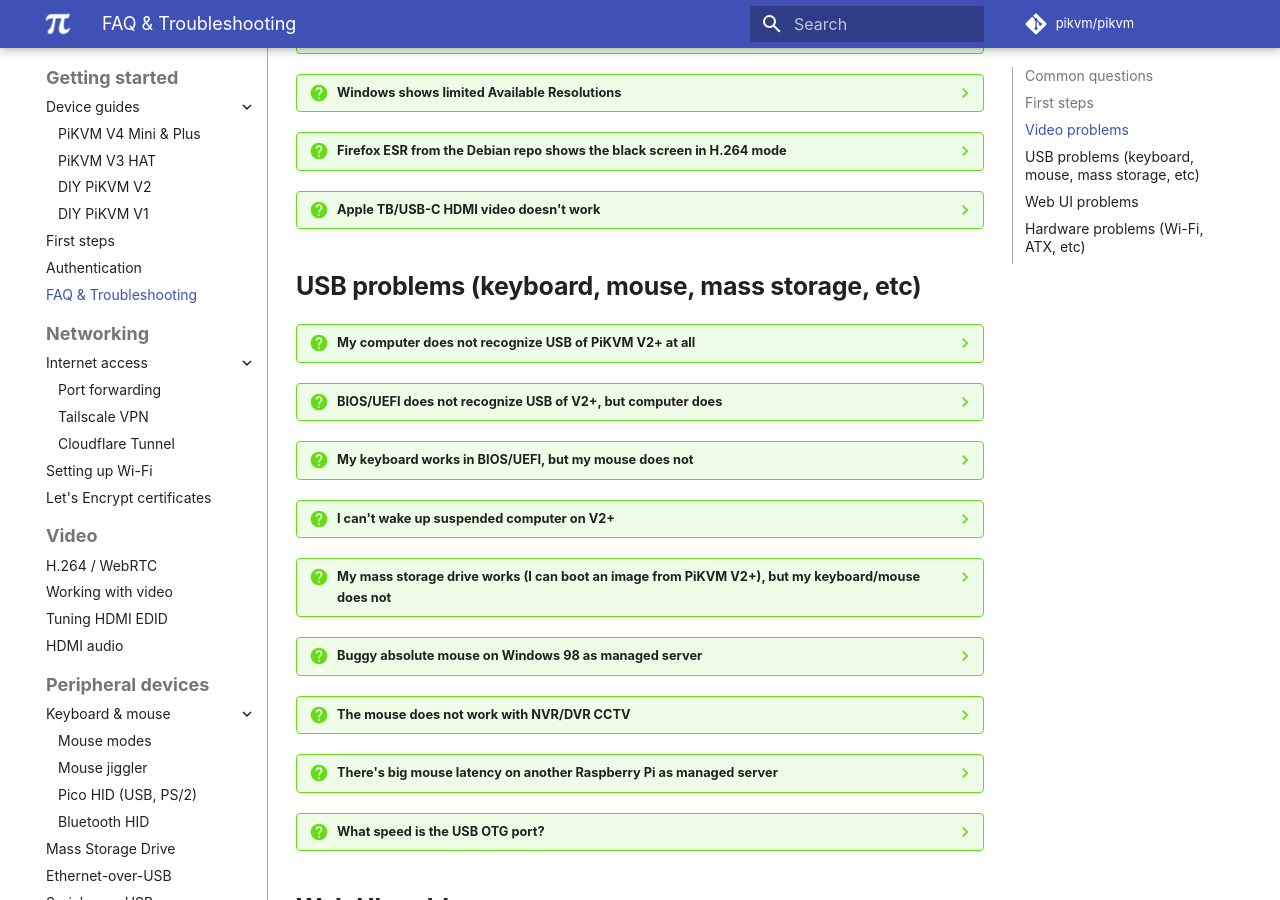
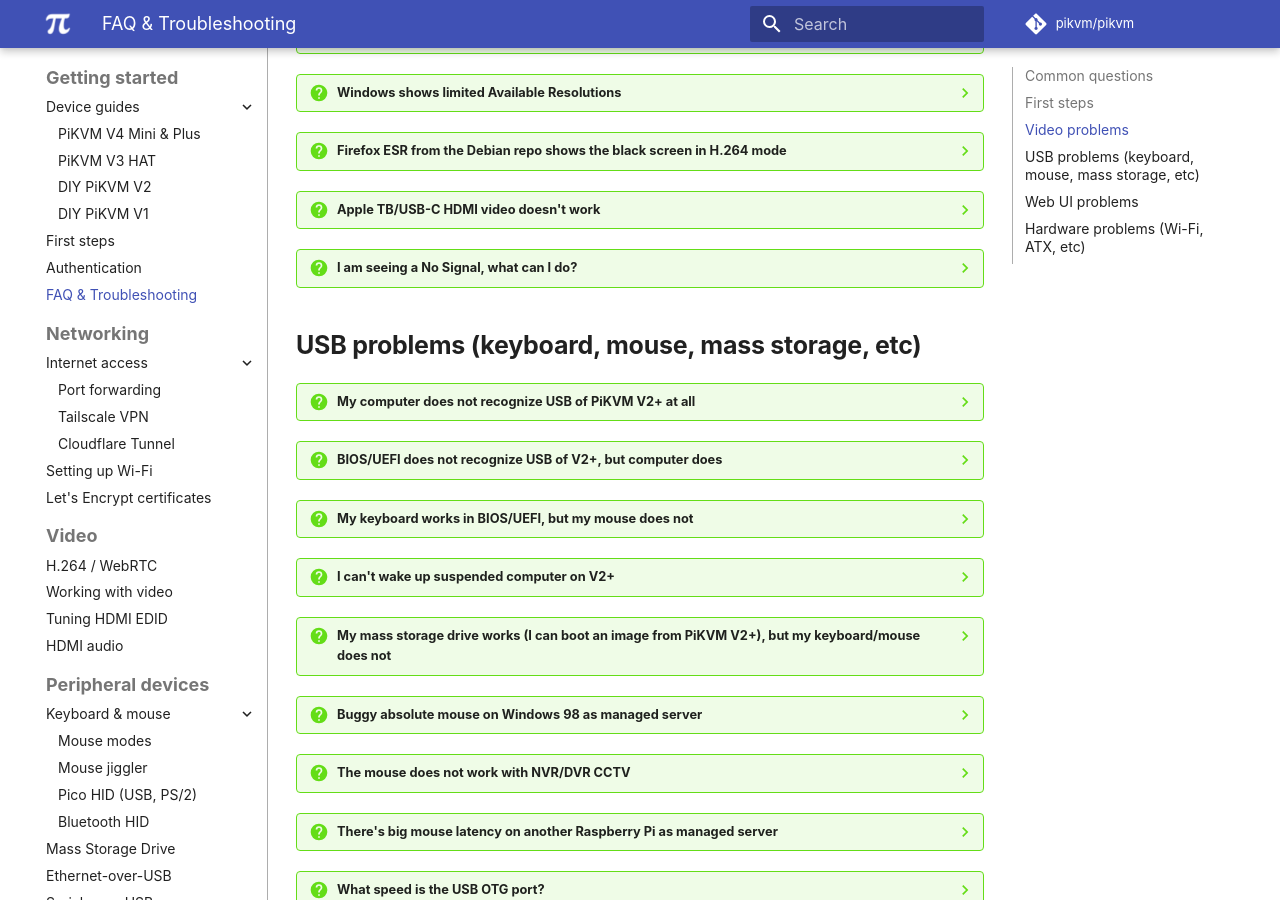
Before and after one commit to pikvm/pikvm, an MkDocs documentation site: the page built from docs/faq.md, in a window 1280 px wide and 900 px high, scrolled down 3397 px. Built offline with MkDocs 1.6.1 and Material for MkDocs 9.7.7, drawn with Linux system fonts in a browser that asks for light colours; some web fonts are replaced; comment, search, counter and statistics services are not loaded; some of the changed lines change nothing that is shown.

Commit message:
Update faq.md (#1282)
Added a new entry in the video section

```diff
--- a/docs/faq.md
+++ b/docs/faq.md
@@ -443,6 +443,10 @@
 ??? question "Apple TB/USB-C HDMI video doesn't work"
     A possible solution can be found [here](https://github.com/pikvm/pikvm/issues/1011).
 
+??? question "I am seeing a No Signal, what can I do?"
+    If you are using v2 or a v3, you need to ensure that your target is using the maximum resolution 1920x1080@50Hz, 60Hz will not work.
+    If you are using the v4, ensure that you are getting a signal out from the target by using a physical monitor using the same exact cable/dongle, ensure that you are using the maximum resolution 1920x1080@60hz, 2K/4K resolutions will not work.
+
 
 ## USB problems (keyboard, mouse, mass storage, etc)
 
```
